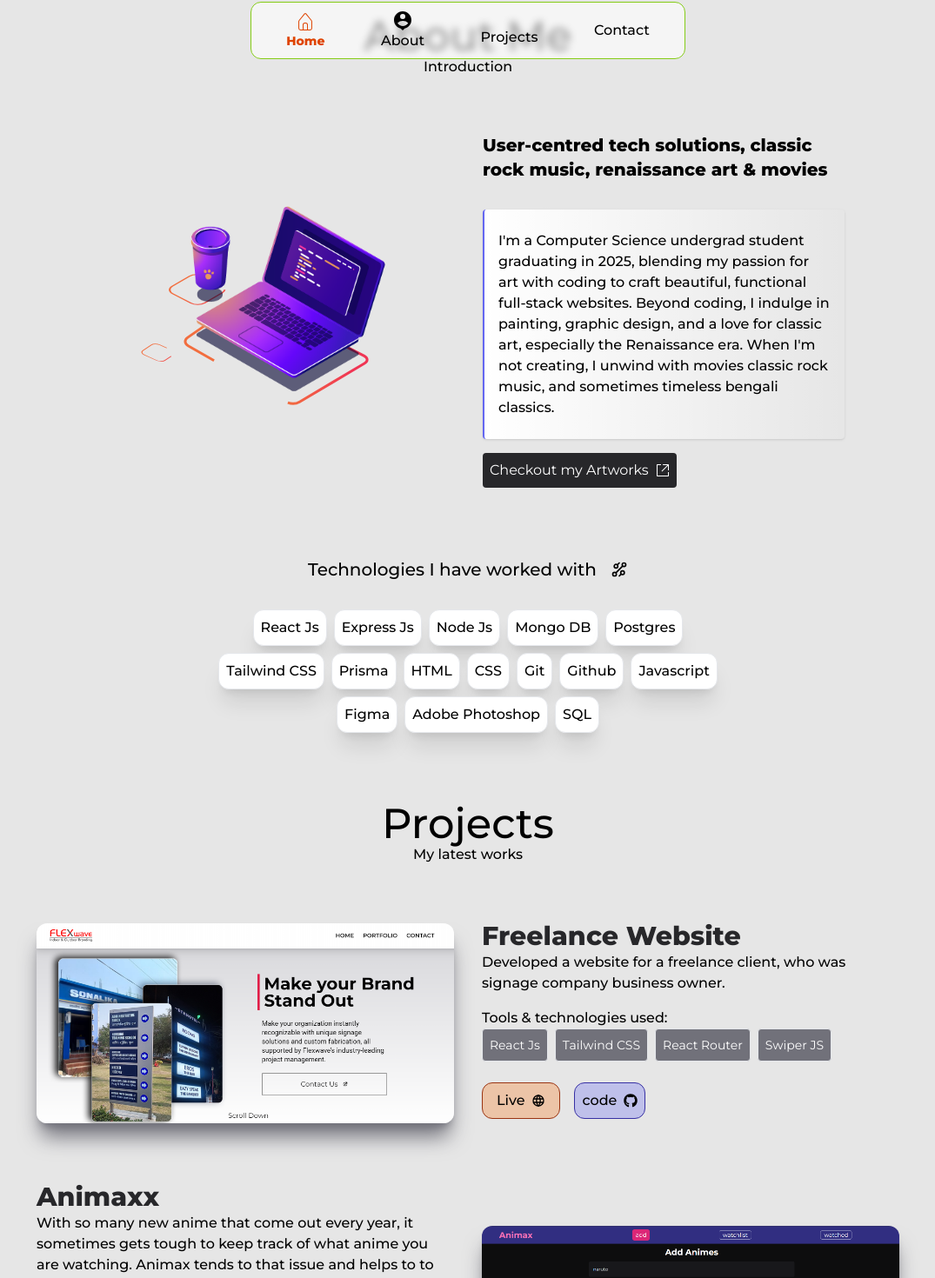
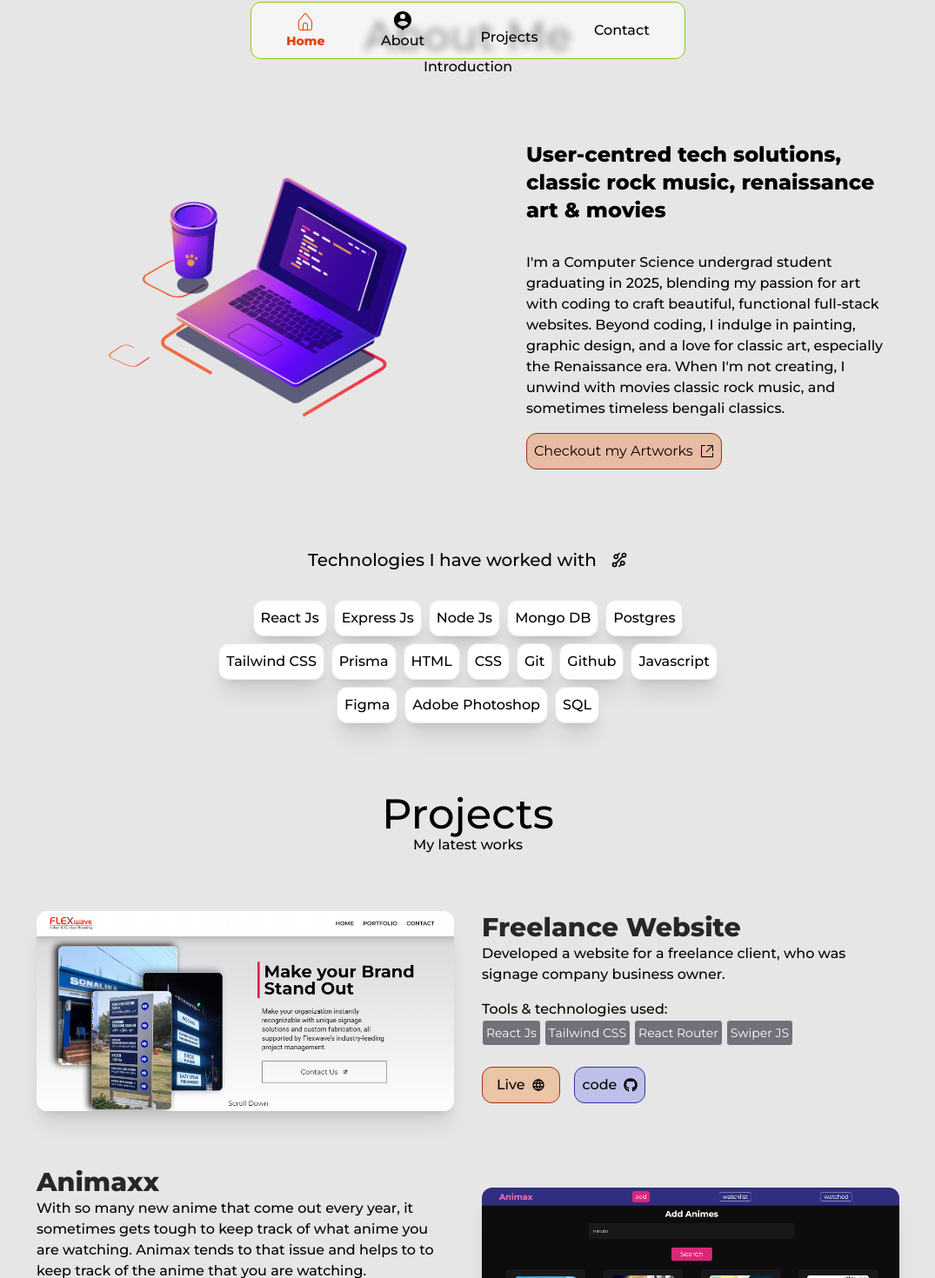
Before and after one commit to Ne0sky/portfolio, a React (Vite) app: page / in a window 1280 px wide. Shown: the part 817-2287 px from the top of the page at 87% size, without its empty margins (102-1177 px from the left). Built offline with nearby package versions, Linux system fonts and the light colour scheme; some icons are missing; a web font is replaced by a local one.

Commit message:
update style

```diff
--- a/src/components/Projectdiv.jsx
+++ b/src/components/Projectdiv.jsx
@@ -5,7 +5,7 @@ import { TbWorld } from "react-icons/tb";
 const Projectdiv = ({obj}) => {
   return (
     <div className={`${obj.id % 2 === 0 ? 'lg:flex-row-reverse' : 'lg:flex-row'} px-2 px-4  w-[80%] justify-center flex flex-col items-center py-8 gap-8`}>
-          <div className='w-[90%] lg:w-1/2 rounded-xl shadow-xl  shadow-zinc-500'>
+          <div className='w-[90%] lg:w-1/2 rounded-xl shadow-xl  '>
           <a target="_blank" href={obj.live}><img className='rounded-xl w-full ' src={obj.image} alt="" /></a>
           </div>
           <div className='w-[90%] lg:w-1/2 font-tertiary'>
@@ -14,10 +14,10 @@ const Projectdiv = ({obj}) => {
             {obj.description}
             </p>
             <p className='pt-4 font-medium'> Tools & technologies used: </p>
-            <div className='flex flex-wrap mb-4 gap-2'>
+            <div className='flex flex-wrap mb-4 gap-1'>
             {obj.tech.map((tech, index)=>{
               return(
-                <p index={index} className='bg-zinc-500 border text-sm p-2 text-white rounded'>{tech}</p>
+                <p index={index} className='bg-zinc-500 border text-sm p-1 text-white rounded'>{tech}</p>
               )
             })}
             </div>
--- a/src/pages/About.jsx
+++ b/src/pages/About.jsx
@@ -20,16 +20,16 @@ const About = () => {
             {/* <div className='w-80 h-1 bg-gradient-to-r from-transparent via-rose-800 to-transparent'></div> */}
             <div className='flex flex-col lg:flex-row py-16 items-center w-full justify-center'>
             <div className='relative'>
-            <Lottie className='w-[450px] relative z-20' animationData={lottie} loop={true} />
+            <Lottie className='w-[550px] relative z-20' animationData={lottie} loop={true} />
             {/* <div className='w-[300px] h-[300px] absolute top-0 left-20 rounded-full z-2 blur-2xl bg-indigo-600 bg-opacity-20'></div> */}
             </div>
 
             <div className='lg:w-1/3 relative'>
             <div className='w-[400px] h-[300px] absolute -top-20 -left-20  rounded-full z-2 blur-2xl bg-indigo-500 bg-opacity-0'></div>
-            <h2 className='text-xl font-tertiary font-bold pb-8'>User-centred tech solutions, classic rock music, renaissance art & movies</h2>
+            <h2 className='text-2xl font-tertiary font-bold pb-8'>User-centred tech solutions, classic rock music, renaissance art & movies</h2>
             {/* <Word value={paragraph}/> */}
-            <p className='z-10 flex flex-wrap font-medium px-4 font-tertiary text- p-6 rounded  border-t-2 lg:border-t-0 lg:border-l-2 border-indigo-500 shadow bg-gradient-to-b lg:bg-gradient-to-r from-white to-transparent bg-opacity-20 justify-left'>{paragraph}</p>
-            <button className='bg-zinc-800 flex items-center gap-2 text-white font-tertiary  p-2 my-4 rounded'>Checkout my Artworks <VscLinkExternal/></button>
+            <p className='z-10 flex flex-wrap font-medium  font-tertiary  justify-left'>{paragraph}</p>
+            <button className='bg-orange-600 bg-opacity-30 border-orange-800 border flex items-center gap-2 font-tertiary  p-2 my-4 rounded-xl'>Checkout my Artworks <VscLinkExternal/></button>
             </div>
 
             </div>
--- a/src/pages/Home.jsx
+++ b/src/pages/Home.jsx
@@ -24,8 +24,8 @@ const Home = () => {
               <div className='w-[180px] h-[250px] animate-spin-slow rounded-full z-2 blur-2xl bg-gradient-to-br from-orange-400 to-transparent'></div>
               <div className='w-[180px] h-[250px] animate-spin-slow-2 rounded-full z-2 blur-2xl bg-gradient-to-br from-indigo-500 to-transparent'></div>
             </div>
-            <h1 className='font-main text-5xl pt-8 lg:text-7xl z-10 relative'>Akash Dey.</h1>
-            <p className='desc font-tertiary font-semibold py-2 z-8 text-4xl rounded text- text-center backdrop-filter backdrop-blur-sm bg-opacity-10 mb-8 px-4 border border-zinc-800'>Developer & Designer</p>
+            <h1 className='font-main text-5xl text-tansparent bg-clip-text bg-gradient-to-r from-indigo-600 to-rose-600 pt-8 lg:text-7xl z-20 relative'>Akash Dey.</h1>
+            <p className='desc font-tertiary font-semibold py-2 z-0 text-4xl rounded text-center backdrop-filter backdrop-blur-sm bg-opacity-10 mb-8 px-4 border border-zinc-800'>Developer & Designer</p>
             <div className='font-tertiary text-xl font-medium text-center  z-10'>
               <p className='flex items-center gap-4'> <TiPointOfInterest/>Full Stack Development </p>
               <p className='flex items-center gap-4'><CgIfDesign/>Graphic Design</p>
```
